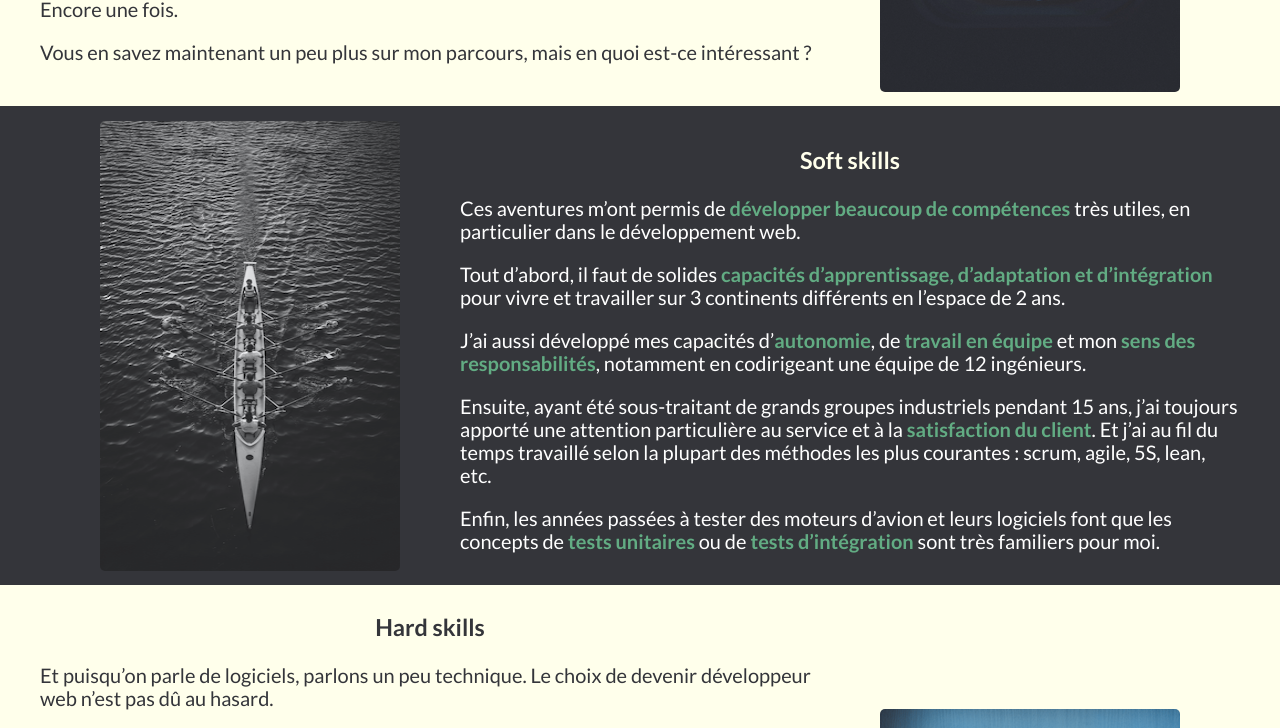
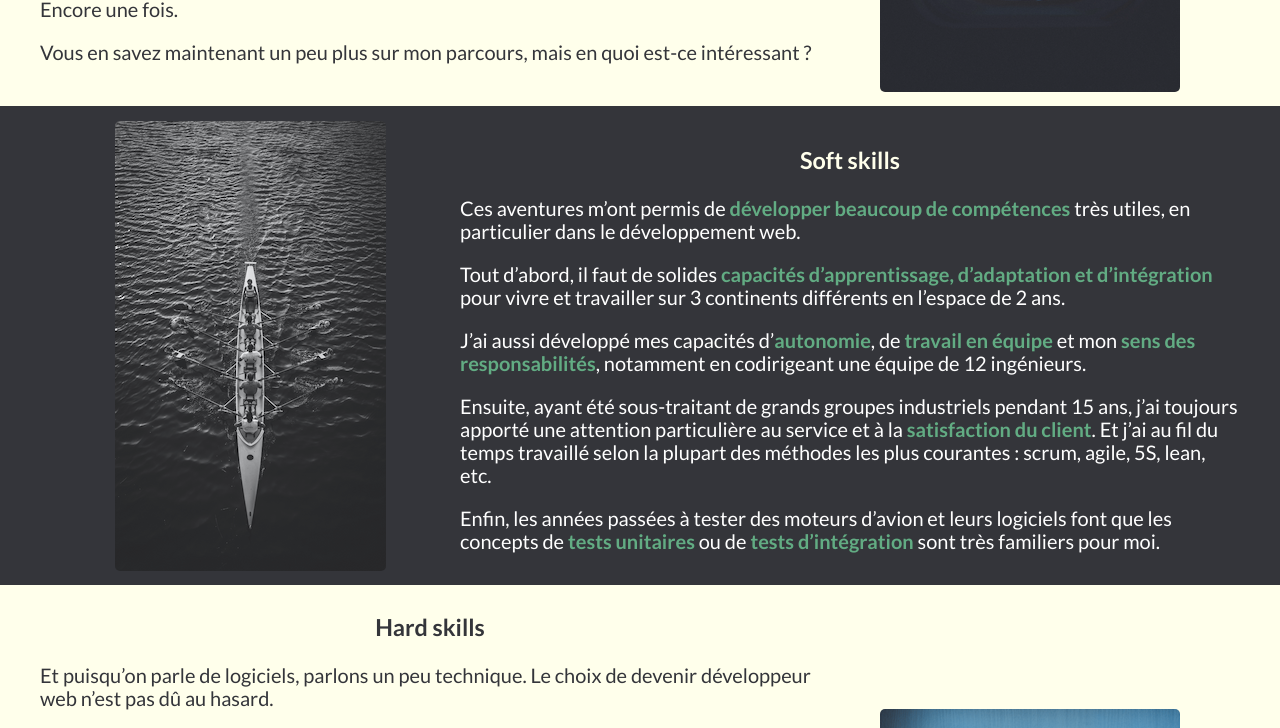
Before and after one commit to SylvainBruyat/portfolio, a React (Create React App) app: page /about in a window 1280 px wide. Shown: the part 625-1353 px from the top of the page. Built offline with nearby package versions, Linux system fonts and the light colour scheme.

Commit message:
Correction of picture width on page About

```diff
--- a/src/styles/pages/_about.scss
+++ b/src/styles/pages/_about.scss
@@ -40,6 +40,8 @@
     border-radius: 5px;
 
     & img {
+      max-width: 300px;
+      width: 100%;
       border-radius: 5px;
     }
   }
```
